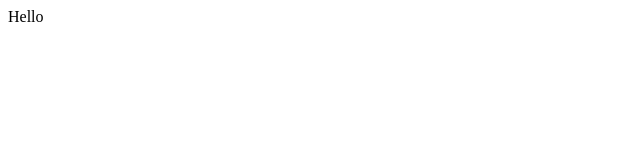
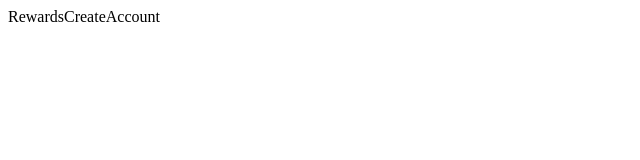
Before and after one commit to info-coe/insightify_rewards_webapp, a React (Create React App) app: page /createaccount in a window 1280 px wide. Shown: the top 160 px of the page, without its empty margins (0-640 px from the left). Built offline with nearby package versions, Linux system fonts and the light colour scheme.

Commit message:
pages setup

```diff
--- a/package.json
+++ b/package.json
@@ -8,6 +8,7 @@
     "@testing-library/user-event": "^13.5.0",
     "react": "^18.3.1",
     "react-dom": "^18.3.1",
+    "react-router-dom": "^6.26.2",
     "react-scripts": "5.0.1",
     "web-vitals": "^2.1.4"
   },
--- a/src/App.js
+++ b/src/App.js
@@ -1,10 +1,24 @@
+import { BrowserRouter, Route, Routes } from 'react-router-dom';
 import './App.css';
+import RewardsIntro from './components/RewardsIntro';
+import RewardsLogin from './components/RewardsLogin';
+import RewardsOtpVerification from './components/RewardsOtpVerification';
+import RewardsCreateAccount from './components/RewardsCreateAccount';
+import RewardsHome from './components/RewardsHome';
+import RewardsTier from './components/RewardsTier';
 
 function App() {
   return (
-    <div className="App">
-      Hello
-    </div>
+    <BrowserRouter>
+      <Routes>
+        <Route path="/" element={<RewardsIntro />} />
+        <Route path='login' element={< RewardsLogin/>} />
+        <Route path='userverification' element={<RewardsOtpVerification />} />
+        <Route path='createaccount' element={<RewardsCreateAccount />} />
+        <Route path='rewardshome' element={<RewardsHome />} />
+        <Route path='tier' element={<RewardsTier />} />
+      </Routes>
+    </BrowserRouter>
   );
 }
 
--- /dev/null
+++ b/src/components/RewardsCreateAccount.js
@@ -0,0 +1,7 @@
+import React from 'react'
+
+export default function RewardsCreateAccount() {
+  return (
+    <div>RewardsCreateAccount</div>
+  )
+}
--- /dev/null
+++ b/src/components/RewardsHome.js
@@ -0,0 +1,7 @@
+import React from 'react'
+
+export default function RewardsHome() {
+  return (
+    <div>RewardsHome</div>
+  )
+}
--- /dev/null
+++ b/src/components/RewardsIntro.js
@@ -0,0 +1,7 @@
+import React from 'react'
+
+export default function RewardsIntro() {
+  return (
+    <div>RewardsIntro</div>
+  )
+}
--- /dev/null
+++ b/src/components/RewardsLogin.js
@@ -0,0 +1,7 @@
+import React from 'react'
+
+export default function RewardsLogin() {
+  return (
+    <div>RewardsLogin</div>
+  )
+}
--- /dev/null
+++ b/src/components/RewardsOtpVerification.js
@@ -0,0 +1,7 @@
+import React from 'react'
+
+export default function RewardsOtpVerification() {
+  return (
+    <div>RewardsOtpVerification</div>
+  )
+}
--- /dev/null
+++ b/src/components/RewardsTier.js
@@ -0,0 +1,7 @@
+import React from 'react'
+
+export default function RewardsTier() {
+  return (
+    <div>RewardsTier</div>
+  )
+}
```
Also changed, not shown: 1 other file (tests, documents, lock files or other folders).
